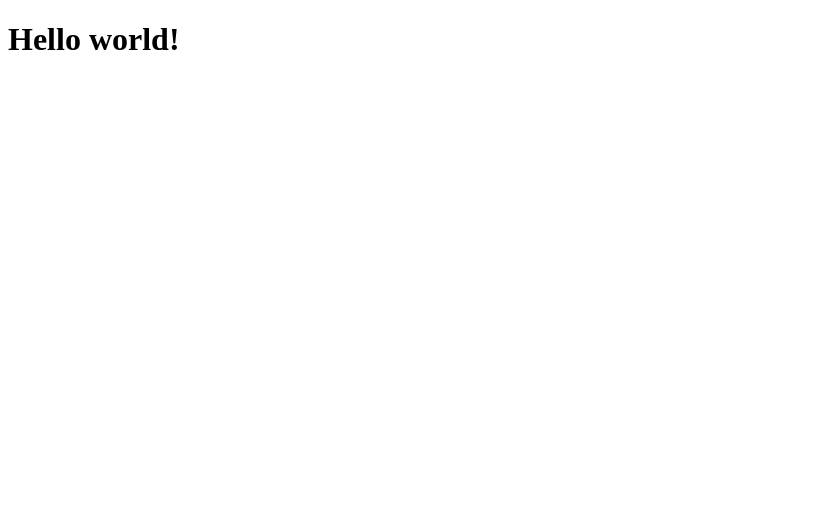
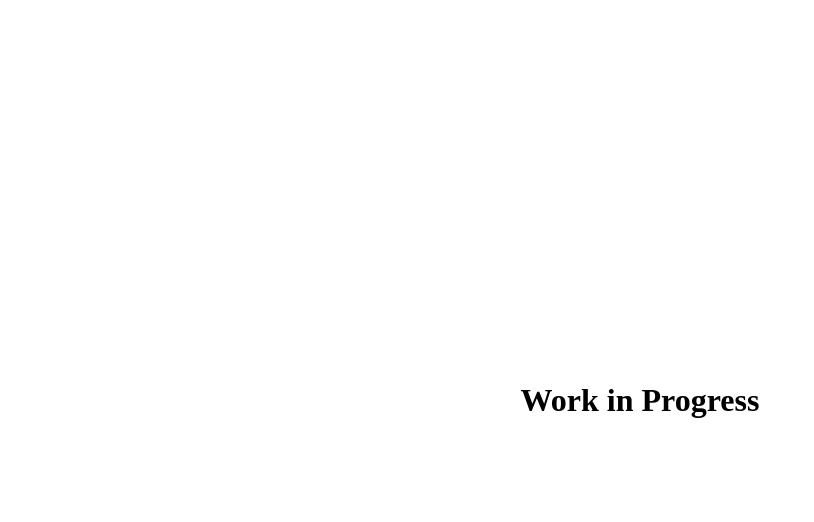
Before and after one commit to Anu-Ra-g/anu-ra-g.github.io, a plain HTML site: page index.html in a window 1280 px wide. Shown: the whole page, without its empty margins (0-814 px from the left). Drawn offline with Linux system fonts and the light colour scheme.

Commit message:
feat: added styles.css

```diff
--- a/index.html
+++ b/index.html
@@ -3,9 +3,10 @@
 <head>
     <meta charset="UTF-8">
     <meta name="viewport" content="width=device-width, initial-scale=1.0">
+    <link rel="stylesheet" href="style.css">
     <title>Document</title>
 </head>
 <body>
-    <h1>Hello world!</h1>
+    <h1>Work in Progress</h1>
 </body>
 </html>
--- /dev/null
+++ b/style.css
@@ -0,0 +1,14 @@
+h1{
+    text-align: center;
+    color: black;
+    padding: 100px;
+    margin: 0px;
+}
+
+body {
+    margin: 0;
+    height: 100vh;
+    display: flex;
+    justify-content: center;
+    align-items: center;
+}
```
